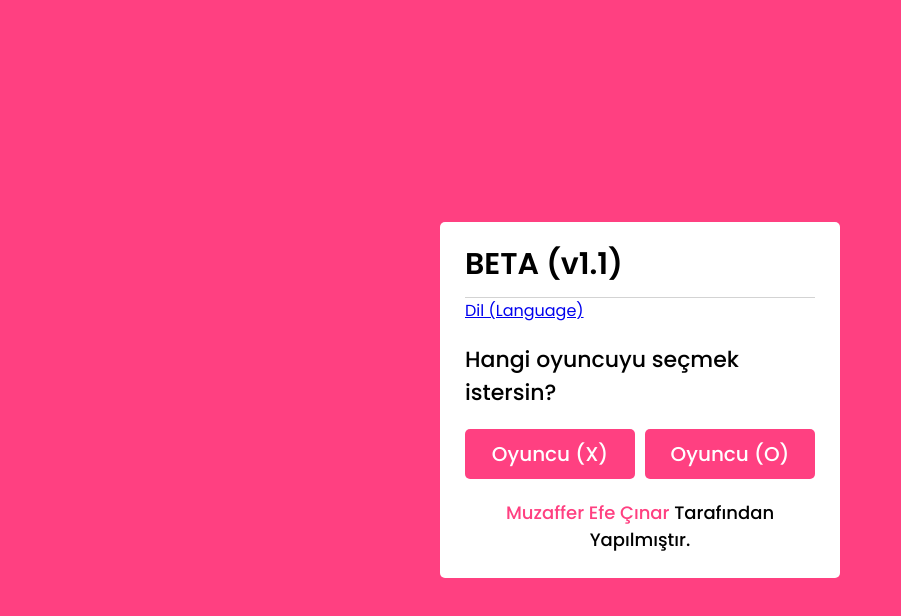
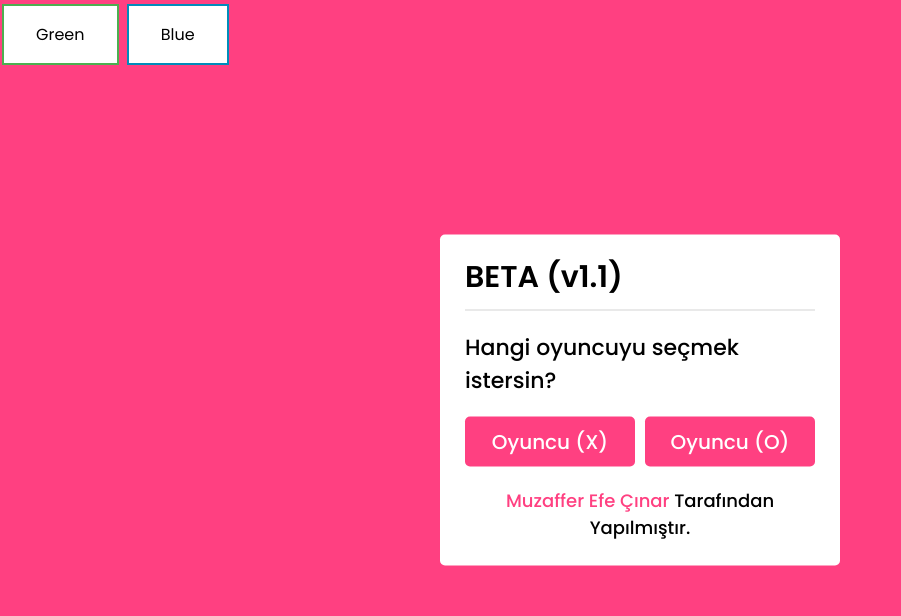
Before and after one commit to turkishcydia/oyun_muzaffercinar, a plain HTML site: page index.html in a window 1280 px wide. Shown: the whole page, without its empty margins (0-901 px from the left). Drawn offline with Linux system fonts and the light colour scheme.

Commit message:
Update index.html

```diff
--- a/index.html
+++ b/index.html
@@ -6,7 +6,51 @@
     <link rel="stylesheet" href="muzaffer.css">
     <link rel="stylesheet" href="https://cdnjs.cloudflare.com/ajax/libs/font-awesome/5.15.3/css/all.min.css"/>
 
+  <head>
+<style>
+.button {
+  border: none;
+  color: white;
+  padding: 16px 32px;
+  text-align: center;
+  text-decoration: none;
+  display: inline-block;
+  font-size: 16px;
+  margin: 4px 2px;
+  transition-duration: 0.4s;
+  cursor: pointer;
+}
 
+.button1 {
+  background-color: white;
+  color: black;
+  border: 2px solid #4CAF50;
+}
+
+.button1:hover {
+  background-color: #4CAF50;
+  color: white;
+}
+
+.button2 {
+  background-color: white;
+  color: black;
+  border: 2px solid #008CBA;
+}
+
+.button2:hover {
+  background-color: #008CBA;
+  color: white;
+}
+
+</style>
+</head>
+<body>
+
+<button class="button button1" href="languages.html">Green</button>
+<button class="button button2">Blue</button>
+
+</body>
 
 
 </head>
@@ -14,7 +58,6 @@
   <!-- select box -->
   <div class="select-box">
     <header>BETA (v1.1)</header>
-      <a href="languages.html" class="playerX">Dil (Language)</a>
     <div class="content">
       <div class="title">Hangi oyuncuyu seçmek istersin?</div>
       <div class="options">
```
